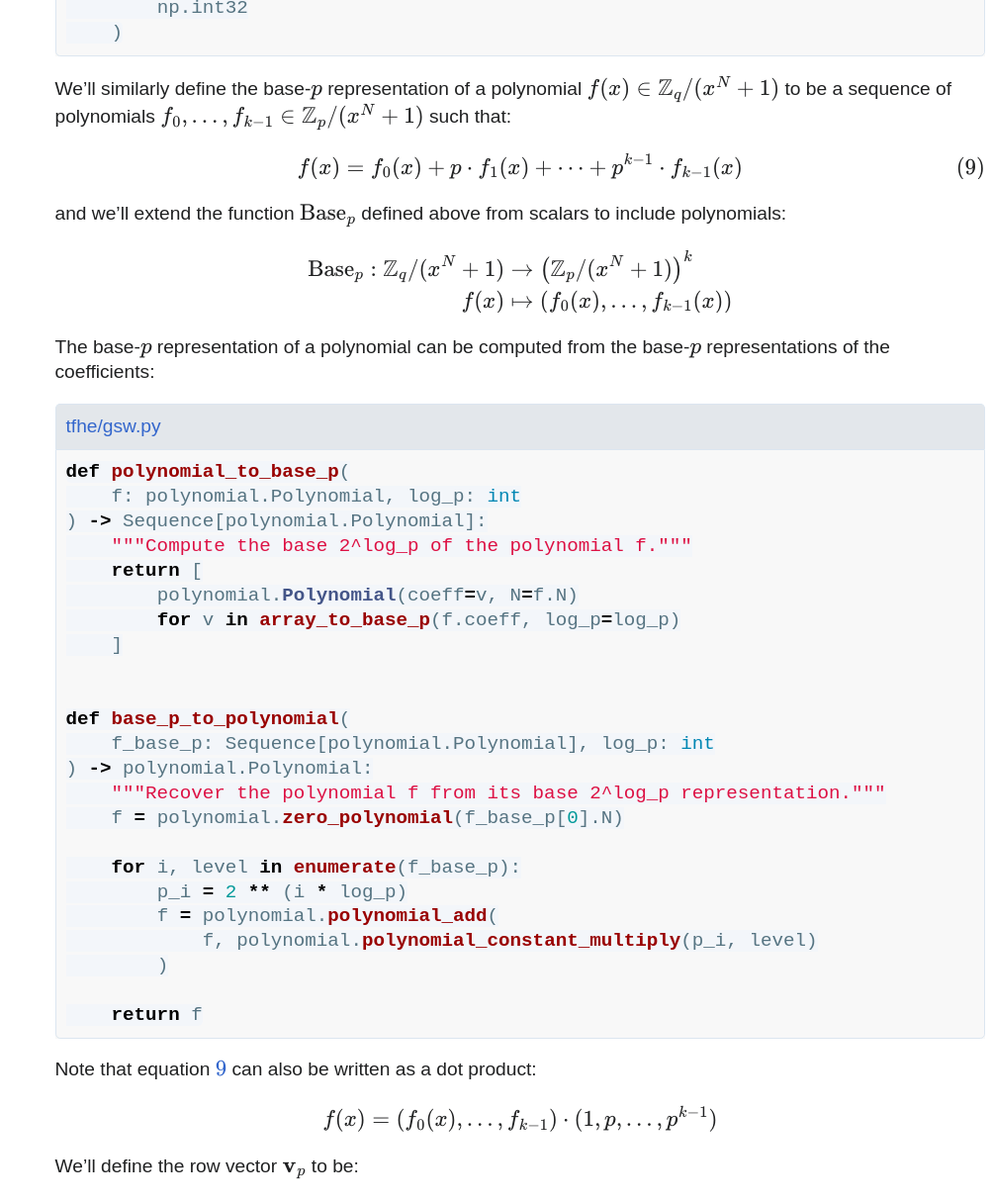
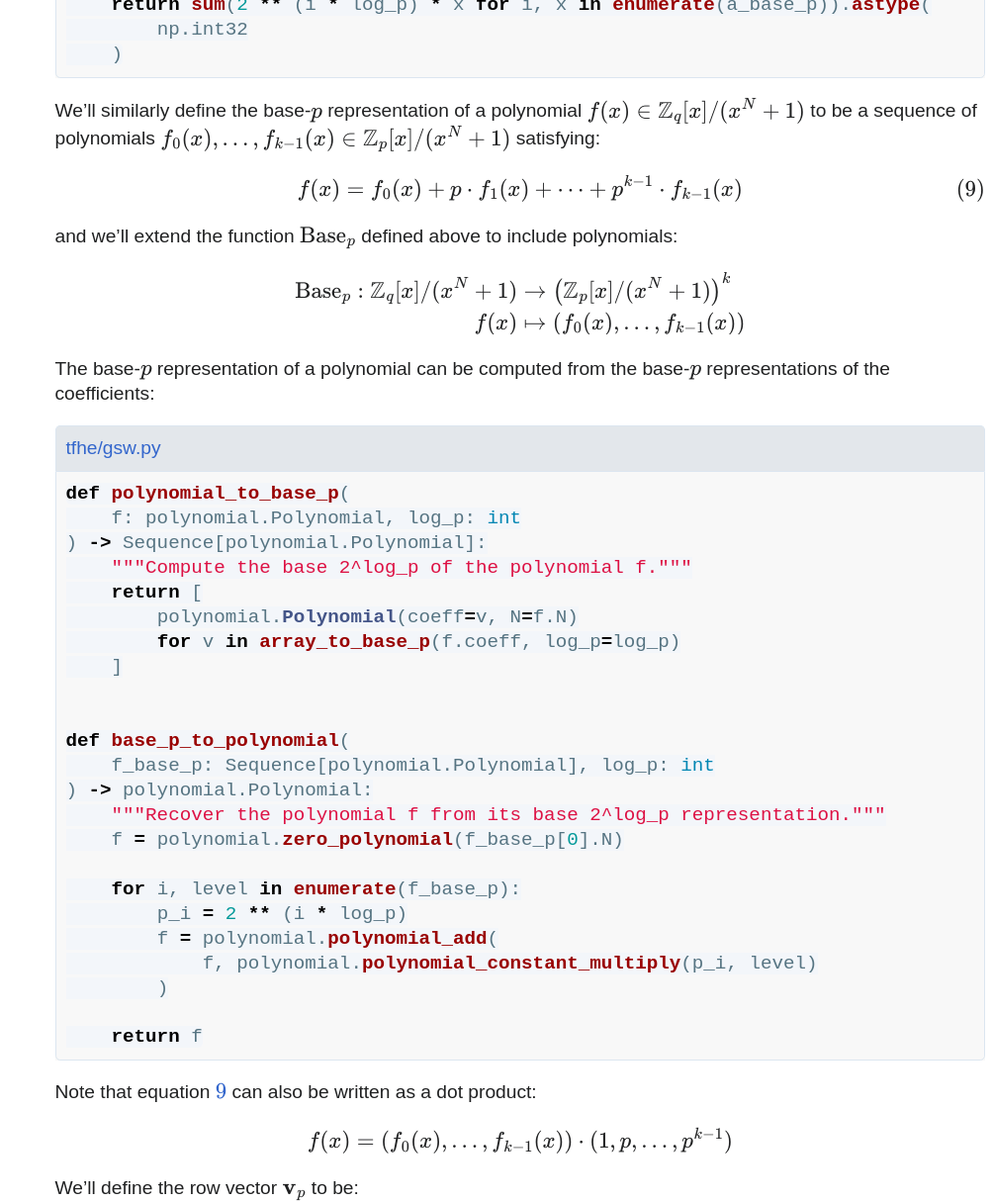
Before and after one commit to lowdanie/lowdanie.github.io, a Jekyll site: the page built from _posts/2024-01-03-fully-homomorphic-encryption.md, in a window 1280 px wide and 1400 px high, scrolled down 49543 px, cut to the strip 185-1400 px from the top of the window. Shown: the whole strip at 99% size, without its empty margins (276-1280 px from the left). Built offline with Jekyll 4.4.1, drawn with Linux system fonts in a browser that asks for light colours; comment, search, counter and statistics services are not loaded; some of the changed text lies outside the part shown.

Commit message:
tfhe: cleanup

```diff
--- a/_posts/2024-01-03-fully-homomorphic-encryption.md
+++ b/_posts/2024-01-03-fully-homomorphic-encryption.md
@@ -1989,7 +1989,7 @@ function in terms of addition, subtraction and multiplication:
 l_0 \end{equation}
 
 Therefore, all we need to do to implement $\mathrm{CMux}$ is to homomorphically
-evaluate the right hand side of equation \ref{eq:mux}. In a section
+evaluate the right hand side of equation \ref{eq:mux}. In section
 [Homomorphic Addition](#rlwe-homomorphic-addition) we saw how to homomorphically
 evaluate addition and subtraction of RLWE ciphertexts. In section
 [Homomorphic Multiplication By Plaintext](#rlwe-homomorphic-mul-plaintext) we
@@ -2351,7 +2352,7 @@ obtain a better bound on the noise.
 Recall that in this post, $q=2^{32}$ and $\mathbb{Z}_q$ is represented by the
 signed 32-bit integers $[-2^{31}, 2^{31})$. In this section we'll similarly set
 $p=2^8$ and $\mathbb{Z}_p$ will denote the signed 8-bit integers $[-2^7, 2^7)$.
-We'll also set $k = \frac{\log(q)}{\log(p)} = 4$
+We'll also set $k = \frac{\log(q)}{\log(p)} = 4$.
 
 Let $x \in \mathbb{Z}\_q$ be a signed 32-bit integer. The _base-$p$
 representation_ of $x$ is defined to be a length $k$ sequence of elements of
@@ -2480,21 +2483,21 @@ def base_p_to_array(a_base_p: Sequence[np.ndarray], log_p) -> np.ndarray:
 </div>
 
 We'll similarly define the base-$p$ representation of a polynomial
-$f(x) \in \mathbb{Z}\_q / (x^N+1)$ to be a sequence of polynomials
-$f_0,\dots,f_{k-1}\in\mathbb{Z}\_p/(x^N+1)$ such that:
+$f(x) \in \mathbb{Z}\_q[x] / (x^N+1)$ to be a sequence of polynomials
+$f_0(x),\dots,f_{k-1}(x)\in\mathbb{Z}\_p[x]/(x^N+1)$ satisfying:
 
 $$
 \begin{equation}\label{eq:polynomial-base-p}
 f(x) = f_0(x) + p\cdot f_1(x) + \dots + p^{k-1} \cdot f_{k-1}(x) \end{equation}
 $$
 
-and we'll extend the function $\mathrm{Base}_p$ defined above from scalars to
-include polynomials:
+and we'll extend the function $\mathrm{Base}_p$ defined above to include
+polynomials:
 
 $$
 \begin{align*}
-\mathrm{Base}_p: \mathbb{Z}_q/(x^N+1) &\rightarrow
-\left(\mathbb{Z}_p/(x^N+1)\right)^k \\ f(x) &\mapsto (f_0(x),\dots,f_{k-1}(x))
+\mathrm{Base}_p: \mathbb{Z}_q[x]/(x^N+1) &\rightarrow
+\left(\mathbb{Z}_p[x]/(x^N+1)\right)^k \\ f(x) &\mapsto (f_0(x),\dots,f_{k-1}(x))
 \end{align*}
 $$
 
@@ -2535,7 +2538,7 @@ def base_p_to_polynomial(
 Note that equation \ref{eq:polynomial-base-p} can also be written as a dot
 product:
 
-\\[ f(x) = (f_0(x),\dots,f_{k-1}) \cdot (1, p, \dots, p^{k-1}) \\]
+\\[ f(x) = (f_0(x),\dots,f_{k-1}(x)) \cdot (1, p, \dots, p^{k-1}) \\]
 
 We'll define the row vector $\mathbf{v}_p$ to be:
 
```
Also changed, not shown: other parts of _posts/2024-01-03-fully-homomorphic-encryption.md (+22 -19 lines).
